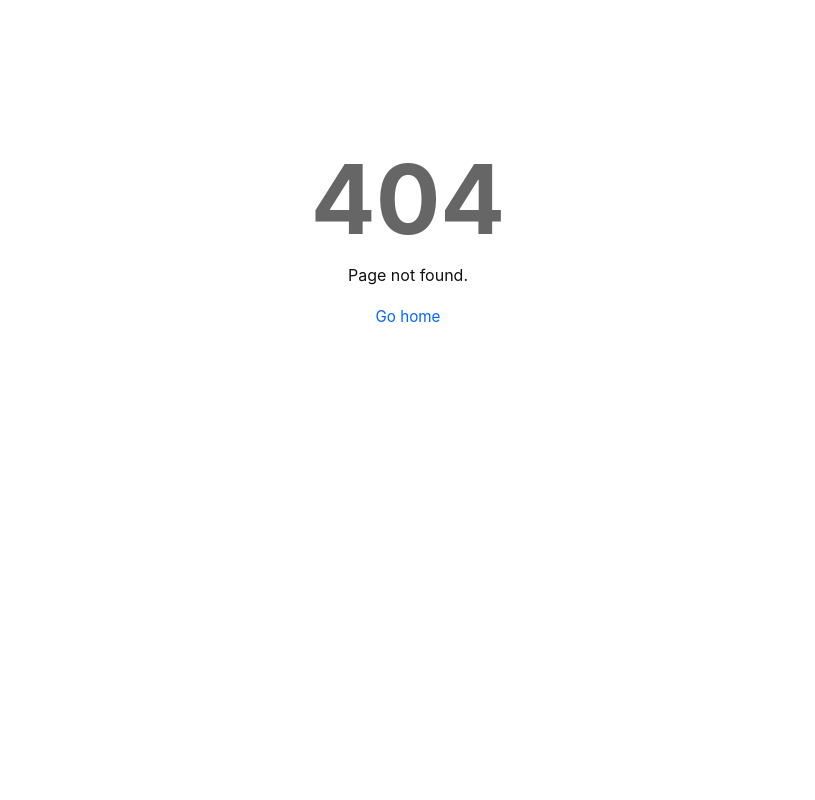
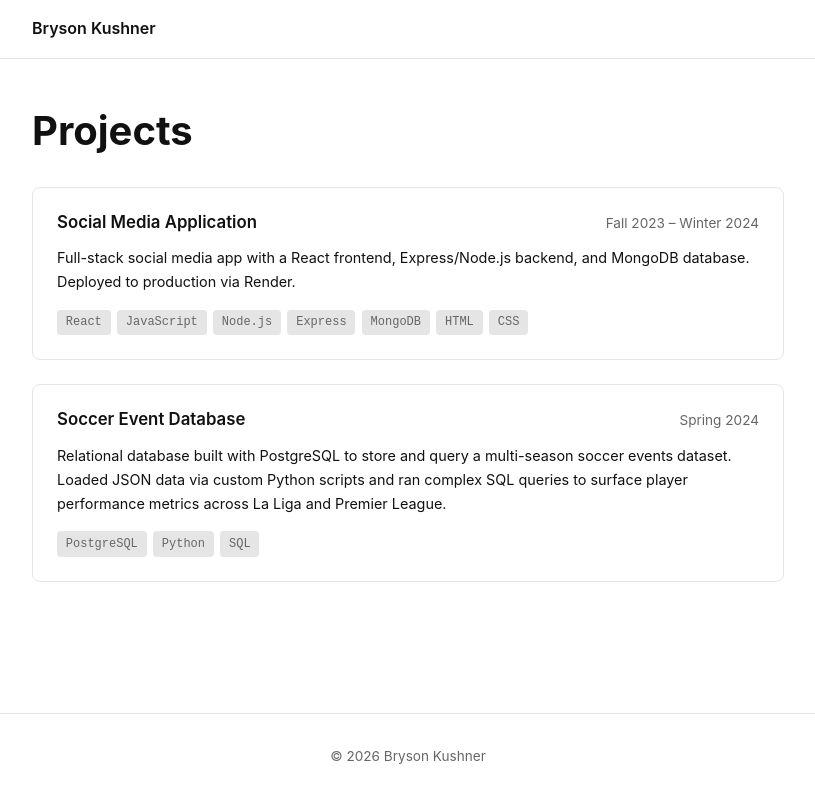
Before and after one commit to brysonmk/personal-website, a React (Vite) app: page /projects in a window 1280 px wide. Before the commit this address had no page. Shown: the whole page, without its empty margins (232-1047 px from the left). Built offline with nearby package versions, Linux system fonts and the light colour scheme.

Commit message:
Add Projects page with project cards

```diff
--- a/src/App.jsx
+++ b/src/App.jsx
@@ -2,6 +2,7 @@ import { Routes, Route } from 'react-router-dom'
 import Layout from '@/components/Layout'
 import Home from '@/pages/Home'
 import About from '@/pages/About'
+import Projects from '@/pages/Projects'
 import NotFound from '@/pages/NotFound'
 
 export default function App() {
@@ -10,6 +11,7 @@ export default function App() {
       <Route path="/" element={<Layout />}>
         <Route index element={<Home />} />
         <Route path="about" element={<About />} />
+        <Route path="projects" element={<Projects />} />
       </Route>
       <Route path="*" element={<NotFound />} />
     </Routes>
--- /dev/null
+++ b/src/pages/Projects.jsx
@@ -0,0 +1,55 @@
+import styles from './Projects.module.css'
+
+const projects = [
+  {
+    title: 'Social Media Application',
+    period: 'Fall 2023 – Winter 2024',
+    description:
+      'Full-stack social media app with a React frontend, Express/Node.js backend, and MongoDB database. Deployed to production via Render.',
+    tech: ['React', 'JavaScript', 'Node.js', 'Express', 'MongoDB', 'HTML', 'CSS'],
+    links: [],
+  },
+  {
+    title: 'Soccer Event Database',
+    period: 'Spring 2024',
+    description:
+      'Relational database built with PostgreSQL to store and query a multi-season soccer events dataset. Loaded JSON data via custom Python scripts and ran complex SQL queries to surface player performance metrics across La Liga and Premier League.',
+    tech: ['PostgreSQL', 'Python', 'SQL'],
+    links: [],
+  },
+]
+
+export default function Projects() {
+  return (
+    <div className={styles.projects}>
+      <h1>Projects</h1>
+      <div className={styles.grid}>
+        {projects.map((project) => (
+          <article key={project.title} className={styles.card}>
+            <div className={styles.cardHeader}>
+              <h2>{project.title}</h2>
+              <span className={styles.period}>{project.period}</span>
+            </div>
+            <p className={styles.description}>{project.description}</p>
+            <div className={styles.footer}>
+              <ul className={styles.tech}>
+                {project.tech.map((t) => (
+                  <li key={t}>{t}</li>
+                ))}
+              </ul>
+              {project.links.length > 0 && (
+                <div className={styles.links}>
+                  {project.links.map(({ label, href }) => (
+                    <a key={label} href={href} target="_blank" rel="noreferrer">
+                      {label}
+                    </a>
+                  ))}
+                </div>
+              )}
+            </div>
+          </article>
+        ))}
+      </div>
+    </div>
+  )
+}
--- /dev/null
+++ b/src/pages/Projects.module.css
@@ -0,0 +1,90 @@
+.projects h1 {
+  font-size: clamp(1.8rem, 4vw, 2.5rem);
+  font-weight: 700;
+  margin-bottom: 2rem;
+}
+
+.grid {
+  display: flex;
+  flex-direction: column;
+  gap: 1.5rem;
+}
+
+.card {
+  border: 1px solid var(--color-border);
+  border-radius: 8px;
+  padding: 1.5rem;
+  display: flex;
+  flex-direction: column;
+  gap: 0.75rem;
+  transition: border-color 0.2s;
+}
+
+.card:hover {
+  border-color: var(--color-accent);
+}
+
+.cardHeader {
+  display: flex;
+  justify-content: space-between;
+  align-items: baseline;
+  flex-wrap: wrap;
+  gap: 0.25rem;
+}
+
+.cardHeader h2 {
+  font-size: 1.05rem;
+  font-weight: 600;
+}
+
+.period {
+  font-size: 0.85rem;
+  color: var(--color-text-muted);
+  white-space: nowrap;
+}
+
+.description {
+  font-size: 0.9rem;
+  color: var(--color-text);
+  line-height: 1.65;
+}
+
+.footer {
+  display: flex;
+  justify-content: space-between;
+  align-items: center;
+  flex-wrap: wrap;
+  gap: 0.75rem;
+  margin-top: 0.25rem;
+}
+
+.tech {
+  list-style: none;
+  display: flex;
+  flex-wrap: wrap;
+  gap: 0.4rem;
+}
+
+.tech li {
+  font-size: 0.75rem;
+  font-family: var(--font-mono);
+  background: var(--color-border);
+  color: var(--color-text-muted);
+  border-radius: 4px;
+  padding: 0.2rem 0.55rem;
+}
+
+.links {
+  display: flex;
+  gap: 1rem;
+}
+
+.links a {
+  font-size: 0.85rem;
+  color: var(--color-accent);
+  text-decoration: none;
+}
+
+.links a:hover {
+  text-decoration: underline;
+}
```
